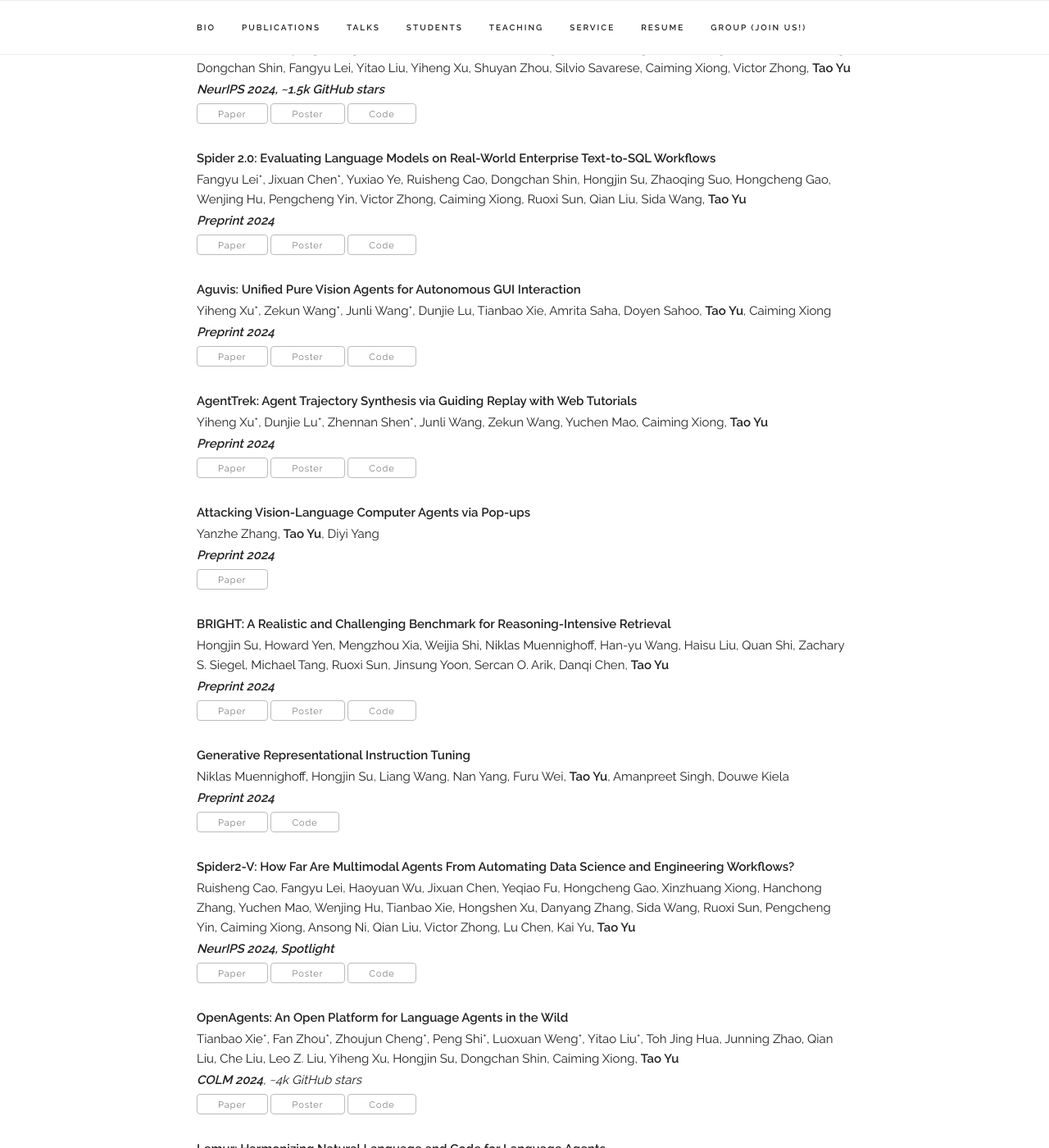
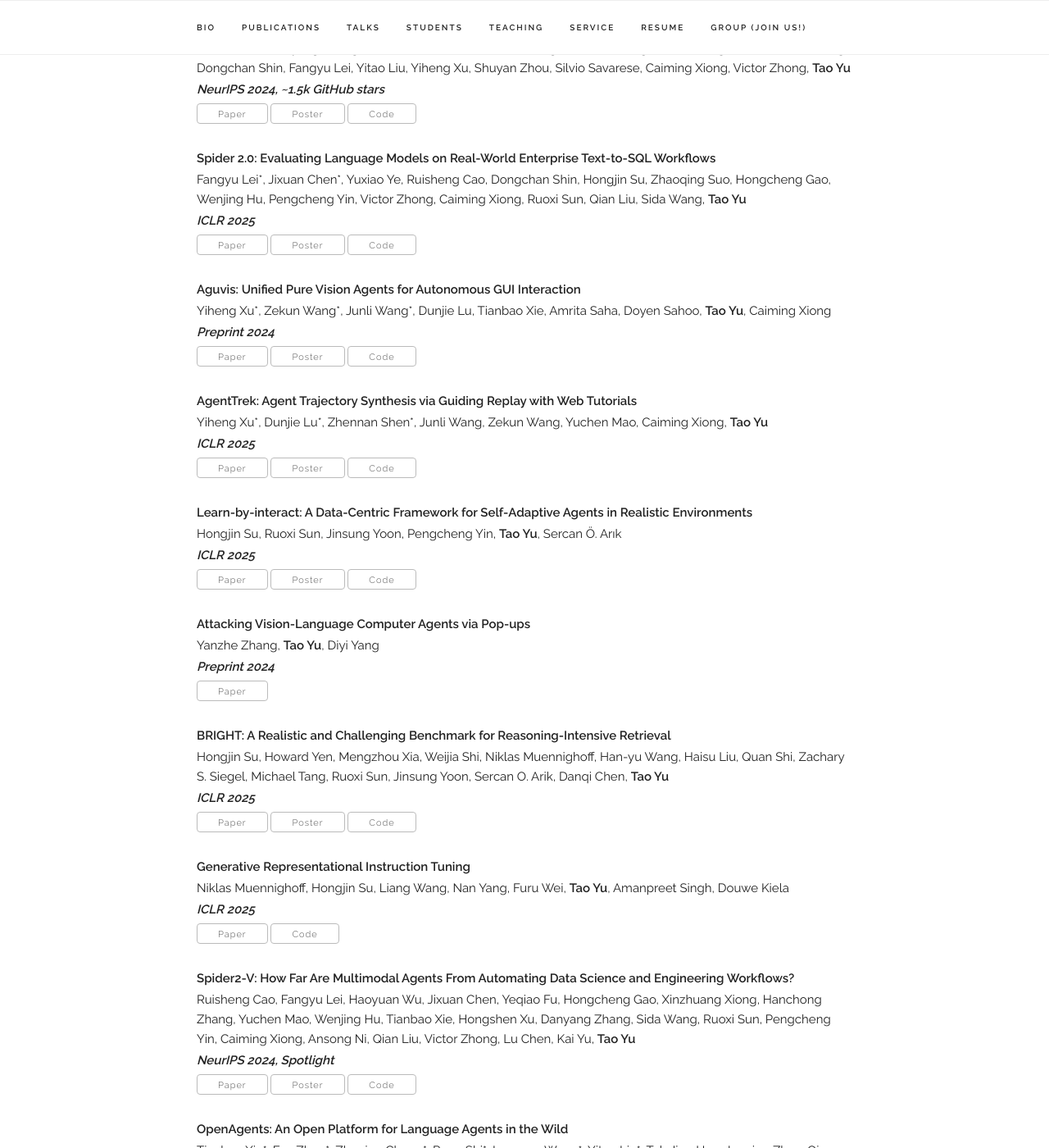
Before and after one commit to taoyds/taoyds.github.io, a Jekyll site: the page built from index.html, in a window 1280 px wide and 1400 px high, scrolled down 1393 px. Shown: the whole window at 82% size. Built offline with Jekyll 4.4.1, drawn with Linux system fonts in a browser that asks for light colours; some web fonts are replaced.

Commit message:
Update publications.yaml

```diff
--- a/_data/publications.yaml
+++ b/_data/publications.yaml
@@ -10,7 +10,7 @@ papers:
 
   - title: "Spider 2.0: Evaluating Language Models on Real-World Enterprise Text-to-SQL Workflows"
     authors: "Fangyu Lei*, Jixuan Chen*, Yuxiao Ye, Ruisheng Cao, Dongchan Shin, Hongjin Su, Zhaoqing Suo, Hongcheng Gao, Wenjing Hu, Pengcheng Yin, Victor Zhong, Caiming Xiong, Ruoxi Sun, Qian Liu, Sida Wang, <b>Tao Yu</b>"
-    venue: "<b>Preprint 2024</b>"
+    venue: "<b>ICLR 2025</b>"
     paper_pdf: "https://www.arxiv.org/abs/2411.07763"
     code: "https://github.com/xlang-ai/Spider2"
     poster: "https://spider2-sql.github.io/"
@@ -26,10 +26,18 @@ papers:
 
   - title: "AgentTrek: Agent Trajectory Synthesis via Guiding Replay with Web Tutorials"
     authors: "Yiheng Xu*, Dunjie Lu*, Zhennan Shen*, Junli Wang, Zekun Wang, Yuchen Mao, Caiming Xiong, <b>Tao Yu</b>"
-    venue: "<b>Preprint 2024</b>"
+    venue: "<b>ICLR 2025</b>"
     paper_pdf: "https://arxiv.org/abs/2412.09605"
     code: "https://github.com/xlang-ai"
     poster: "https://agenttrek.github.io"
+    selected: y
+
+  - title: "Learn-by-interact: A Data-Centric Framework for Self-Adaptive Agents in Realistic Environments"
+    authors: "Hongjin Su, Ruoxi Sun, Jinsung Yoon, Pengcheng Yin, <b>Tao Yu</b>, Sercan Ö. Arık"
+    venue: "<b>ICLR 2025</b>"
+    paper_pdf: "https://arxiv.org/abs/2501.10893"
+    code: ""
+    poster: ""
     selected: y
 
   - title: "Attacking Vision-Language Computer Agents via Pop-ups"
@@ -40,7 +48,7 @@ papers:
 
   - title: "BRIGHT: A Realistic and Challenging Benchmark for Reasoning-Intensive Retrieval"
     authors: "Hongjin Su, Howard Yen, Mengzhou Xia, Weijia Shi, Niklas Muennighoff, Han-yu Wang, Haisu Liu, Quan Shi, Zachary S. Siegel, Michael Tang, Ruoxi Sun, Jinsung Yoon, Sercan O. Arik, Danqi Chen, <b>Tao Yu</b>"
-    venue: "<b>Preprint 2024</b>"
+    venue: "<b>ICLR 2025</b>"
     paper_pdf: "https://arxiv.org/abs/2407.12883"
     code: "https://github.com/xlang-ai/BRIGHT"
     poster: "https://brightbenchmark.github.io/"
@@ -48,7 +56,7 @@ papers:
 
   - title: "Generative Representational Instruction Tuning"
     authors: "Niklas Muennighoff, Hongjin Su, Liang Wang, Nan Yang, Furu Wei, <b>Tao Yu</b>, Amanpreet Singh, Douwe Kiela"
-    venue: "<b>Preprint 2024</b>"
+    venue: "<b>ICLR 2025</b>"
     paper_pdf: "https://arxiv.org/abs/2402.09906"
     code: "https://github.com/ContextualAI/gritlm"
     selected: y
```
